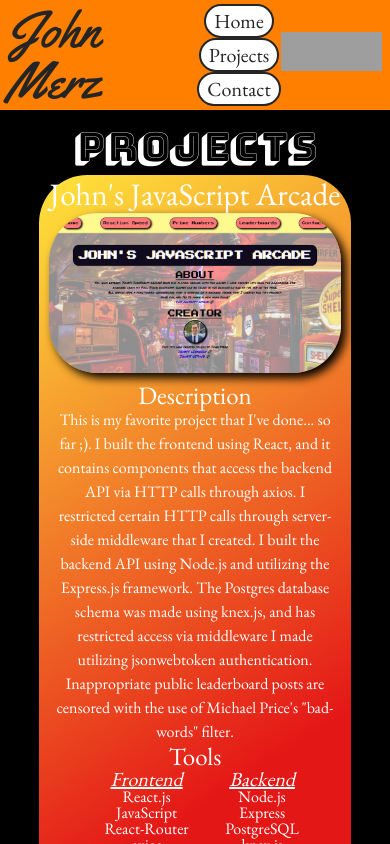
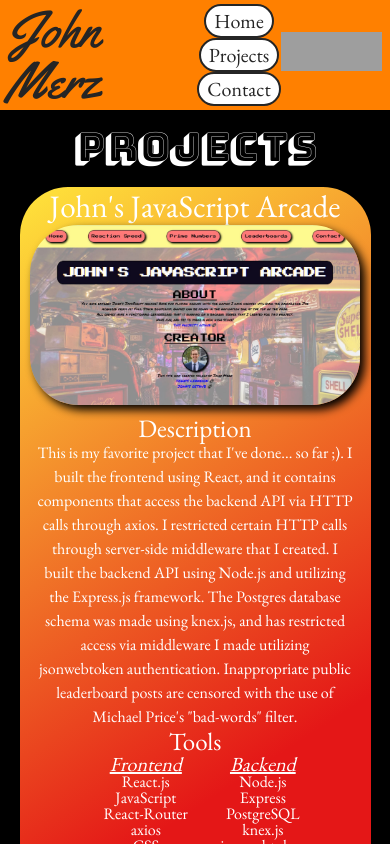
Before and after one commit to jmerz826/portfolio, a React (Create React App) app: page /projects in a window 390 px wide. Shown: the top 844 px of the page. Built offline with nearby package versions, Linux system fonts and the light colour scheme; grey boxes are pictures that could not be loaded.

Commit message:
responsive card margin

```diff
--- a/src/components/projectsPage/project.js
+++ b/src/components/projectsPage/project.js
@@ -54,7 +54,7 @@ const StyledDiv = styled.div`
   h2{
     font-weight: bold;
   }
-  @media (max-width: 1100px){
+  @media (max-width: 1200px){
     .big-proj-img {
       width: 80%;
     }
@@ -63,13 +63,13 @@ const StyledDiv = styled.div`
     }
   }
   @media (max-width: 800px){
+    margin: 5% !important;
     .big-proj-img {
       width: 96%;
     }
     p{
       margin: 0 4%;
     }
-
   }
 `;
 
```
